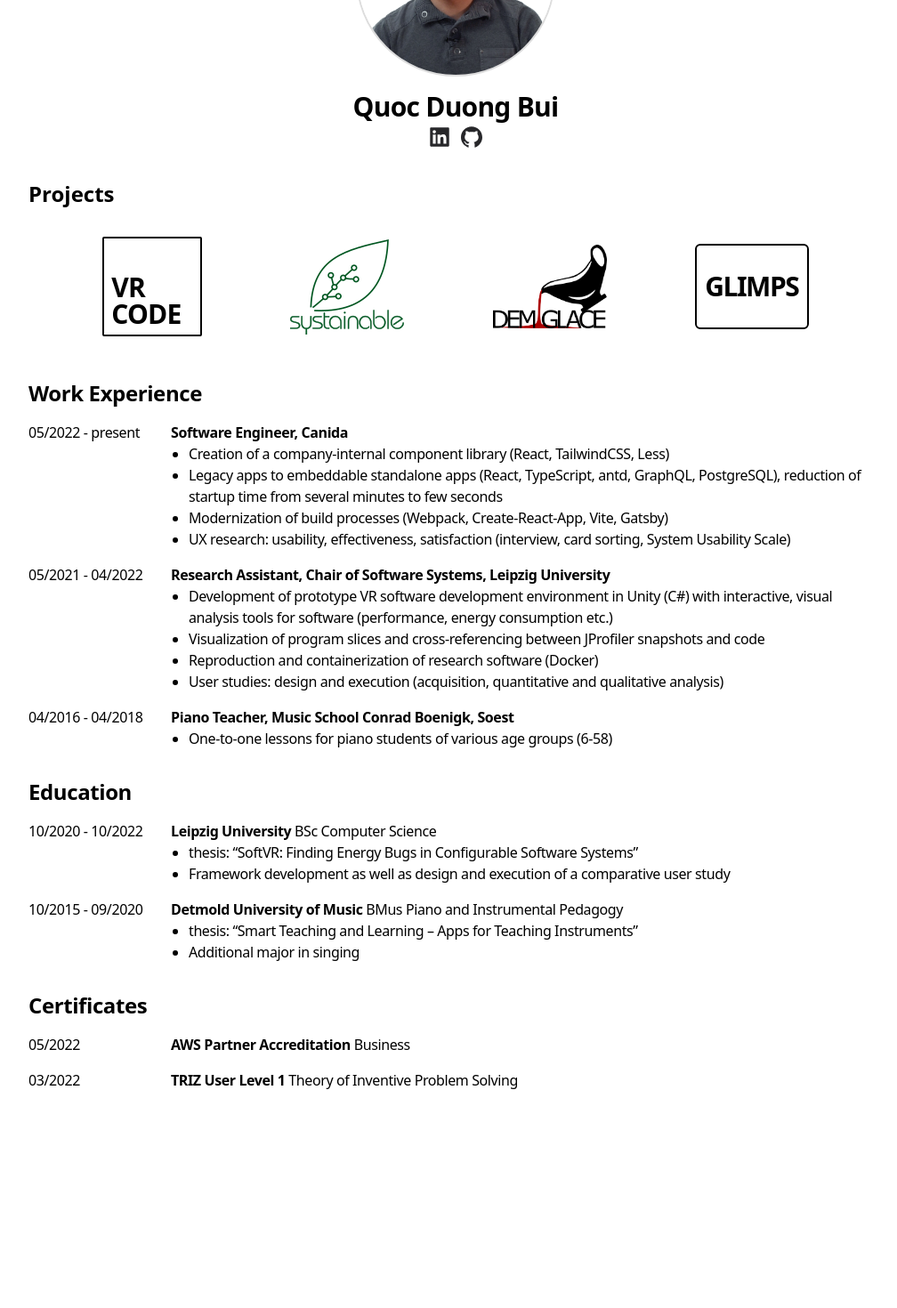
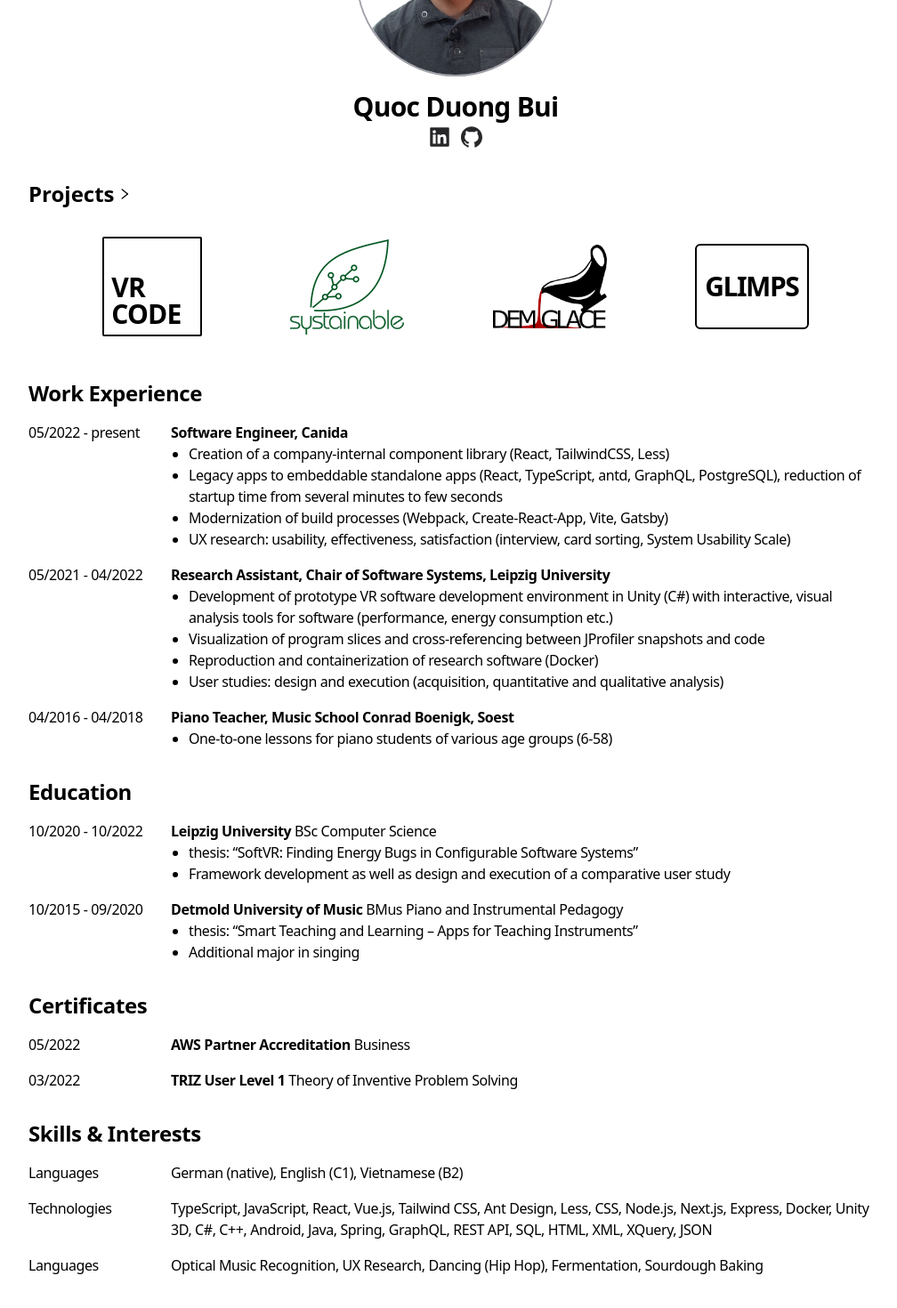
Before and after one commit to vanHekthor/portfolio, a Next.js app: page / in a window 1280 px wide. Shown: the part 194-1664 px from the top of the page at 89% size, without its empty margins (128-1136 px from the left). Before the commit the page ends 1500 px from the top, so only its background shows below. Built offline with nearby package versions, Linux system fonts and the light colour scheme.

Commit message:
Add skills and interests section to resume

```diff
--- a/src/pages/index.tsx
+++ b/src/pages/index.tsx
@@ -5,11 +5,7 @@ import Link from "next/link";
 import avatarPic from "../../staticData/images/avatar.png";
 import systainableLogo from "../../staticData/images/systainable_logo.png";
 import demiGlaceLogo from "../../staticData/images/demiglace_logo.png";
-import {
-  GithubFilled,
-  LinkedinFilled,
-  LinkedinOutlined,
-} from "@ant-design/icons";
+import { GithubFilled, LinkedinFilled, RightOutlined } from "@ant-design/icons";
 
 const Home: NextPage = () => {
   return (
@@ -28,7 +24,7 @@ const Home: NextPage = () => {
         </div>
         <div className="w-64 p-4">
           <Image
-            className="h-auto max-w-full rounded-full border-2 border-[#dddddd] align-middle"
+            className="h-auto max-w-full rounded-full border-2 border-zinc-400 align-middle"
             src={avatarPic}
             alt="picture of Quoc Duong Bui"
             width={256}
@@ -46,7 +42,14 @@ const Home: NextPage = () => {
         </div>
         <div className="w-full max-w-screen-lg space-y-8 px-8 pt-8 pb-20">
           <div className="space-y-4">
-            <h2 className="text-2xl font-semibold">Projects</h2>
+            <Link href="/projects">
+              <div className="group flex items-center space-x-1">
+                <span className="text-2xl font-semibold group-hover:underline">
+                  Projects
+                </span>
+                <RightOutlined className="rounded-fullp-1 flex items-center text-sm" />
+              </div>
+            </Link>
             <div className="overflow-auto">
               <div className="flex min-w-fit max-w-screen-xl items-center justify-evenly">
                 <Link
@@ -213,6 +216,31 @@ const Home: NextPage = () => {
               </div>
             </div>
           </div>
+          <div className="space-y-4 tracking-tight">
+            <h2 className="text-2xl font-semibold">Skills & Interests</h2>
+            <div className="grid grid-cols-12">
+              <div className="col-span-2 row-span-full">Languages</div>
+              <div className="col-span-11 col-start-3">
+                German (native), English (C1), Vietnamese (B2)
+              </div>
+            </div>
+            <div className="grid grid-cols-12">
+              <div className="col-span-2 row-span-full">Technologies</div>
+              <div className="col-span-11 col-start-3">
+                TypeScript, JavaScript, React, Vue.js, Tailwind CSS, Ant Design,
+                Less, CSS, Node.js, Next.js, Express, Docker, Unity 3D, C#, C++,
+                Android, Java, Spring, GraphQL, REST API, SQL, HTML, XML,
+                XQuery, JSON
+              </div>
+            </div>
+            <div className="grid grid-cols-12">
+              <div className="col-span-2 row-span-full">Languages</div>
+              <div className="col-span-11 col-start-3">
+                Optical Music Recognition, UX Research, Dancing (Hip Hop),
+                Fermentation, Sourdough Baking
+              </div>
+            </div>
+          </div>
         </div>
       </main>
     </>
```
